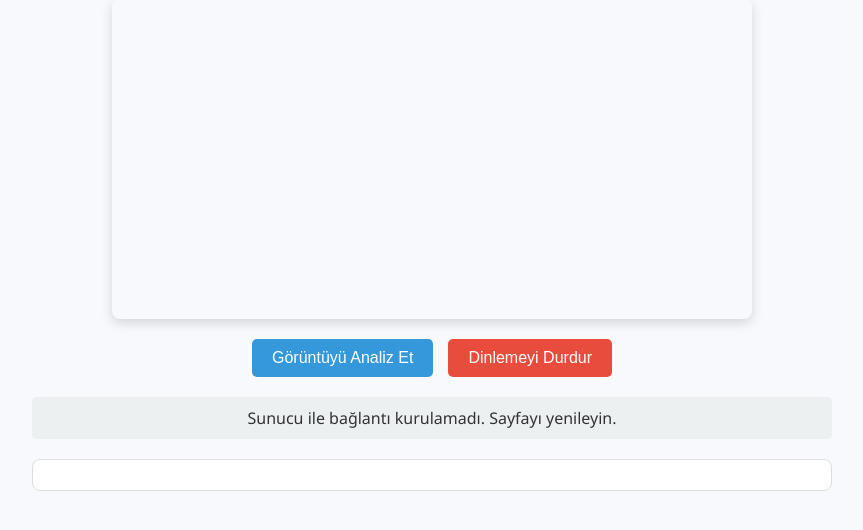
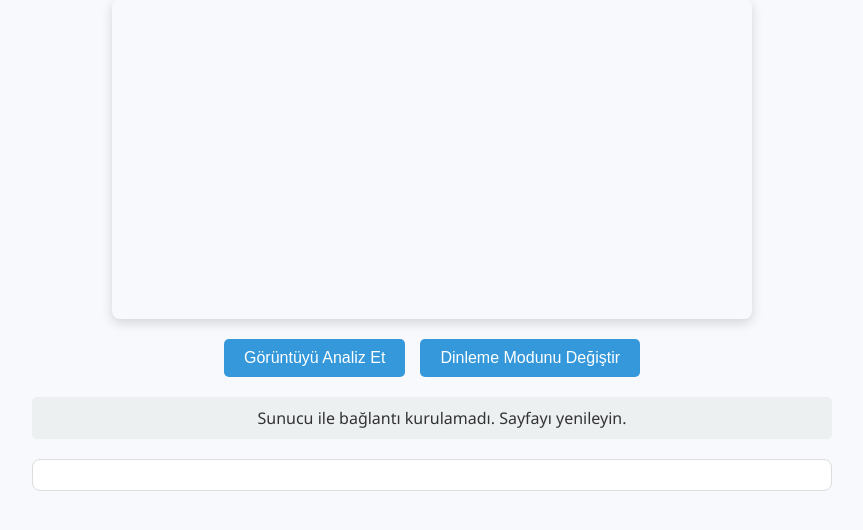
Before and after one commit to Prometheussx/g-r-nt-_seslisoru, a Flask app: page / in a window 1280 px wide. Shown: the part 107-637 px from the top of the page, without its empty margins (208-1071 px from the left). Run offline with Flask 3, Linux system fonts and the light colour scheme; some libraries are stand-ins or nearby versions.

Commit message:
Update index.html

```diff
--- a/templates/index.html
+++ b/templates/index.html
@@ -61,26 +61,65 @@
             cursor: not-allowed;
         }
 
-        button#toggle-listening.active {
-            background: #e74c3c;
-        }
-
         .status {
             margin-top: 20px;
             padding: 10px;
             border-radius: 5px;
             background: #ecf0f1;
             text-align: center;
+            position: relative;
         }
 
-        .status.listening {
+        .status.active {
             background: #e8f5e9;
             color: #2e7d32;
+        }
+
+        .status.passive {
+            background: #fff3e0;
+            color: #e65100;
+        }
+
+        .status.speaking {
+            background: #ffebee;
+            color: #c62828;
         }
 
         .status.processing {
             background: #fff8e1;
             color: #f57f17;
+        }
+
+        .status-indicator {
+            display: inline-block;
+            width: 12px;
+            height: 12px;
+            border-radius: 50%;
+            margin-right: 8px;
+            vertical-align: middle;
+        }
+
+        .status.active .status-indicator {
+            background-color: #2ecc71;
+        }
+
+        .status.passive .status-indicator {
+            background-color: #f39c12;
+        }
+
+        .status.speaking .status-indicator {
+            background-color: #e74c3c;
+            animation: pulse 1.5s infinite;
+        }
+
+        .status.processing .status-indicator {
+            background-color: #f1c40f;
+        }
+
+        @keyframes pulse {
+            0% { opacity: 0.5; }
+            50% { opacity: 1; }
+            100% { opacity: 0.5; }
         }
 
         .conversation {
@@ -159,11 +198,12 @@
 
     <div class="controls">
         <button id="analyze-button">Görüntüyü Analiz Et</button>
-        <button id="toggle-listening" class="active">Dinlemeyi Durdur</button>
+        <button id="toggle-listening">Dinleme Modunu Değiştir</button>
     </div>
 
-    <div class="status listening" id="status">
-        Dinleniyor... Bir soru sorun veya "Görüntüyü Analiz Et" düğmesine basın.
+    <div class="status passive" id="status">
+        <span class="status-indicator"></span>
+        Pasif dinleme modu - ses algılandığında aktifleşir
     </div>
 
     <div class="conversation" id="conversation">
@@ -182,7 +222,9 @@
         const requestCameraButton = document.getElementById('request-camera');
 
         // Global variables
-        let isListening = true;
+        let isListening = false;
+        let isPassiveListening = true; // Start assuming passive listening is on
+        let isSpeaking = false;
         let stream = null;
         let videoTrack = null;
         let socket = null;
@@ -205,12 +247,47 @@
                 // Setup polling for audio queue
                 setInterval(checkAudioQueue, 1000);
 
-                // Initial UI update
-                updateListeningUI();
+                // Poll for status updates
+                setInterval(updateListeningStatus, 2000);
 
             } catch (error) {
                 console.error('Initialization error:', error);
                 updateStatus('Hata: Uygulama başlatılamadı. Lütfen konsolu kontrol edin.', 'error');
+            }
+        }
+
+        // Update the listening status from server
+        async function updateListeningStatus() {
+            try {
+                if (!socket || !socket.connected) {
+                    return; // Don't check if not connected
+                }
+
+                const response = await fetch('/listening_status');
+                if (!response.ok) {
+                    return;
+                }
+
+                const data = await response.json();
+
+                // Update our local state
+                isListening = data.is_listening;
+                isPassiveListening = data.is_passive_listening;
+                isSpeaking = data.is_speaking;
+
+                // Update UI based on current status
+                if (isSpeaking) {
+                    updateStatus('Yanıt okunuyor...', 'speaking');
+                } else if (isListening) {
+                    updateStatus('Aktif dinleme modu - konuşmanızı bekliyorum', 'active');
+                } else if (isPassiveListening) {
+                    updateStatus('Pasif dinleme modu - ses algılandığında aktifleşir', 'passive');
+                } else {
+                    updateStatus('Dinleme kapalı', 'inactive');
+                }
+
+            } catch (error) {
+                // Silent error handling
             }
         }
 
@@ -226,8 +303,9 @@
             // Setup event listeners for SocketIO
             socket.on('connect', () => {
                 console.log('Connected to server');
-                updateStatus('Bağlantı kuruldu. Dinleniyor...', 'listening');
+                updateStatus('Bağlantı kuruldu. Pasif dinleme modunda.', 'passive');
                 connectionAttempts = 0;
+                updateListeningStatus(); // Get initial status
             });
 
             socket.on('connect_error', (error) => {
@@ -247,12 +325,28 @@
 
             socket.on('listening_status', (data) => {
                 isListening = data.is_listening;
-                updateListeningUI();
 
                 if (data.reason === 'processing') {
                     updateStatus('İşleniyor...', 'processing');
+                    isSpeaking = true;
                 } else if (data.reason === 'tts_complete') {
-                    updateStatus('Dinleniyor...', 'listening');
+                    updateStatus('Aktif dinleme modu - konuşmanızı bekliyorum', 'active');
+                    isSpeaking = false;
+                } else if (data.reason === 'activated') {
+                    updateStatus('Aktif dinleme modu - konuşmanızı bekliyorum', 'active');
+                    isSpeaking = false;
+                } else if (data.reason === 'deactivated') {
+                    updateStatus('Pasif dinleme modu - ses algılandığında aktifleşir', 'passive');
+                    isSpeaking = false;
+                } else if (data.reason === 'passive') {
+                    updateStatus('Pasif dinleme modu - ses algılandığında aktifleşir', 'passive');
+                    isSpeaking = false;
+                } else if (data.reason === 'inactive') {
+                    updateStatus('Dinleme kapalı', 'inactive');
+                    isSpeaking = false;
+                } else if (data.reason === 'speaking') {
+                    updateStatus('Yanıt okunuyor...', 'speaking');
+                    isSpeaking = true;
                 }
             });
 
@@ -371,20 +465,40 @@
 
         // Update status message
         function updateStatus(message, type) {
-            statusElement.textContent = message;
-            statusElement.className = 'status ' + type;
+            statusElement.innerHTML = `<span class="status-indicator"></span>${message}`;
+            statusElement.className = 'status ' + (type || '');
         }
 
-        // Update the UI to match listening state
-        function updateListeningUI() {
-            if (isListening) {
-                toggleListeningButton.textContent = 'Dinlemeyi Durdur';
-                toggleListeningButton.classList.add('active');
-                updateStatus('Dinleniyor...', 'listening');
-            } else {
-                toggleListeningButton.textContent = 'Dinlemeyi Başlat';
-                toggleListeningButton.classList.remove('active');
-                updateStatus('Dinleme duraklatıldı', 'processing');
+        // Toggle between passive and active listening
+        async function toggleListening() {
+            try {
+                // Check if connected
+                if (!socket || !socket.connected) {
+                    updateStatus('Sunucuya bağlı değil', 'error');
+                    return;
+                }
+
+                // Disable button during processing
+                toggleListeningButton.disabled = true;
+
+                // Send request to server
+                const response = await fetch('/toggle_listening', {
+                    method: 'POST'
+                });
+
+                if (!response.ok) {
+                    throw new Error(`Server responded with ${response.status}`);
+                }
+
+                // Re-enable button
+                toggleListeningButton.disabled = false;
+
+                // Status will be updated via the socket event or the polling
+
+            } catch (error) {
+                console.error('Toggle listening error:', error);
+                updateStatus('Hata: Dinleme durumu değiştirilemedi', 'error');
+                toggleListeningButton.disabled = false;
             }
         }
 
@@ -432,42 +546,6 @@
                 // Re-enable button
                 analyzeButton.disabled = false;
                 analyzeButton.textContent = 'Görüntüyü Analiz Et';
-            }
-        }
-
-        // Toggle listening state
-        async function toggleListening() {
-            try {
-                // Check if connected
-                if (!socket || !socket.connected) {
-                    updateStatus('Sunucuya bağlı değil', 'error');
-                    return;
-                }
-
-                // Disable button during processing
-                toggleListeningButton.disabled = true;
-
-                // Send request to server
-                const response = await fetch('/toggle_listening', {
-                    method: 'POST'
-                });
-
-                if (!response.ok) {
-                    throw new Error(`Server responded with ${response.status}`);
-                }
-
-                const data = await response.json();
-
-                // Update UI based on server response
-                isListening = data.is_listening;
-                updateListeningUI();
-
-            } catch (error) {
-                console.error('Toggle listening error:', error);
-                updateStatus('Hata: Dinleme durumu değiştirilemedi', 'error');
-            } finally {
-                // Re-enable button
-                toggleListeningButton.disabled = false;
             }
         }
 
```
